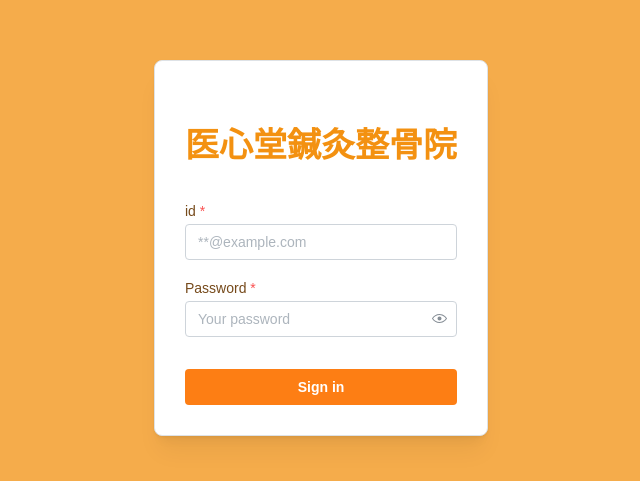
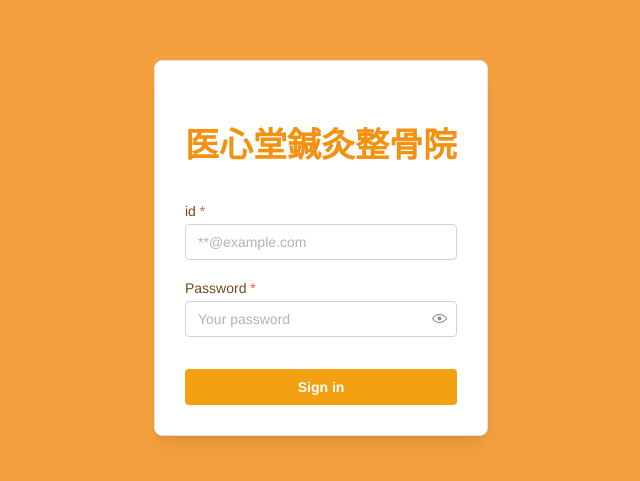
Before and after one commit to kubo-work/patient-management, a Next.js app in the folder frontend/: page /doctor/login in a window 1280 px wide. Shown: the part 167-648 px from the top of the page, without its empty margins (319-959 px from the left). Built offline with nearby package versions, Linux system fonts and the light colour scheme; no server answers.

Commit message:
💄 レイアウトのカラーをcssからjsで定義し直し

```diff
--- a/frontend/src/app/doctor/login/page.module.scss
+++ b/frontend/src/app/doctor/login/page.module.scss
@@ -1,5 +1,5 @@
 .loginPage {
-  background: var(--mantine-color-body);
+  background: var(--mantine-color-brand-1);
   min-height: 100dvh;
   display: flex;
   align-items: center;
@@ -7,13 +7,11 @@
 
 .container{
   background-color: white;
-  color:var(--mantine-em-color)
+  h1{
+    color:var(--mantine-color-brand-3)
+  }
 }
 
 .header {
   padding: 2rem 0;
 }
-
-.form{
-  color:var(--main-color)
-}
--- a/frontend/src/app/features/doctor/layout/DoctorDashboardLayout.tsx
+++ b/frontend/src/app/features/doctor/layout/DoctorDashboardLayout.tsx
@@ -14,6 +14,7 @@ const DoctorDashboardLayout: FC<Props> = React.memo((props) => {
   const { handleClickLogout } = useDoctorLogout();
   return (
     <AppShell
+      className={style.body}
       header={{ height: 60 }}
       navbar={{
         width: 300,
--- a/frontend/src/app/features/doctor/layout/layout.module.scss
+++ b/frontend/src/app/features/doctor/layout/layout.module.scss
@@ -1,39 +1,30 @@
+.body{
+  background: var(--mantine-color-brand-1);
+}
+
 .header {
   color: #ffffff;
-  padding: var(--mantine-spacing-md);;
+  padding: var(--mantine-spacing-md);
+  background: var(--mantine-color-brand-3);
   display: flex;
   align-items: center;
   gap: 10px;
 }
 
 .nav{
-  button{
+  background: var(--mantine-color-brand-3);
+  button,a{
     width: 100%;
     background: none;
     transition: background 0.2s ease,color 0.2s ease;
     &.current{
       background: #ffffff;
-      color:var(--mantine-color-body);
+      color:var(--mantine-color-brand-3);
     }
     &:not(.current){
       &:hover{
         background: #ffffff;
-        color:var(--mantine-color-body);
-      }
-    }
-  }
-  a{
-    width: 100%;
-    background: none;
-    transition: background 0.2s ease,color 0.2s ease;
-    &.current{
-      background: #ffffff;
-      color:var(--mantine-color-body);
-    }
-    &:not(.current){
-      &:hover{
-        background: #ffffff;
-        color:var(--mantine-color-body);
+        color:var(--mantine-color-brand-3);
       }
     }
   }
--- a/frontend/src/app/globals.css
+++ b/frontend/src/app/globals.css
@@ -1,6 +1,17 @@
+:root {
+  --button-bg: #f3a011; /* ボタンの背景色 */
+  --button-hover: #f3a011; /* ボタンのホバー時の背景色 */
+  --input-color: #f3a011;
+}
+
 body {
-  --mantine-color-body: rgba(243, 145, 17, 0.5);
-  --mantine-em-color: rgb(243, 145, 17);
-  --main-color: #764a1b;
-  color: var(--main-color);
+  --mantine-color-text: #764a1b;
 }
+
+button {
+  transition: opacity 0.2s ease;
+}
+
+button:hover {
+  opacity: 0.8;
+}
--- a/frontend/src/app/util/theme.ts
+++ b/frontend/src/app/util/theme.ts
@@ -1,15 +1,16 @@
 import { createTheme } from "@mantine/core";
 
 export const theme = createTheme({
-    fontFamily: 'sans-serif',
-    primaryColor: 'orange',
+    fontFamily: `"Helvetica Neue", "Hiragino Sans",
+    "Hiragino Kaku Gothic ProN", "ヒラギノ角ゴ Pro W3",
+    "Hiragino Kaku Gothic Pro", "メイリオ", Meiryo, Osaka, "ＭＳ Ｐゴシック",
+    "MS PGothic", sans-serif`,
+    primaryColor: 'brand',
     colors: {
-        orange: [
-            '#fff4e6', '#ffe8cc', '#ffd8a8', '#ffc078', '#ffa94d', '#ff922b',
-            '#fd7e14', '#f76707', '#e8590c', '#d9480f',
+        //body: ['#764a1b'], // カスタムカラーを追加
+        brand: [
+            '#F6A94B', '#F5A03F', '#F59B2D', '#F39111', '#D87A0E', '#B5640B',
+            '#9E4F09', '#8A4407', '#733608',
         ],
     },
-    // text: {
-    //     color: 'var(--mantine-color-orange-6)', // 全体のデフォルトフォントカラー
-    // },
 });
```
